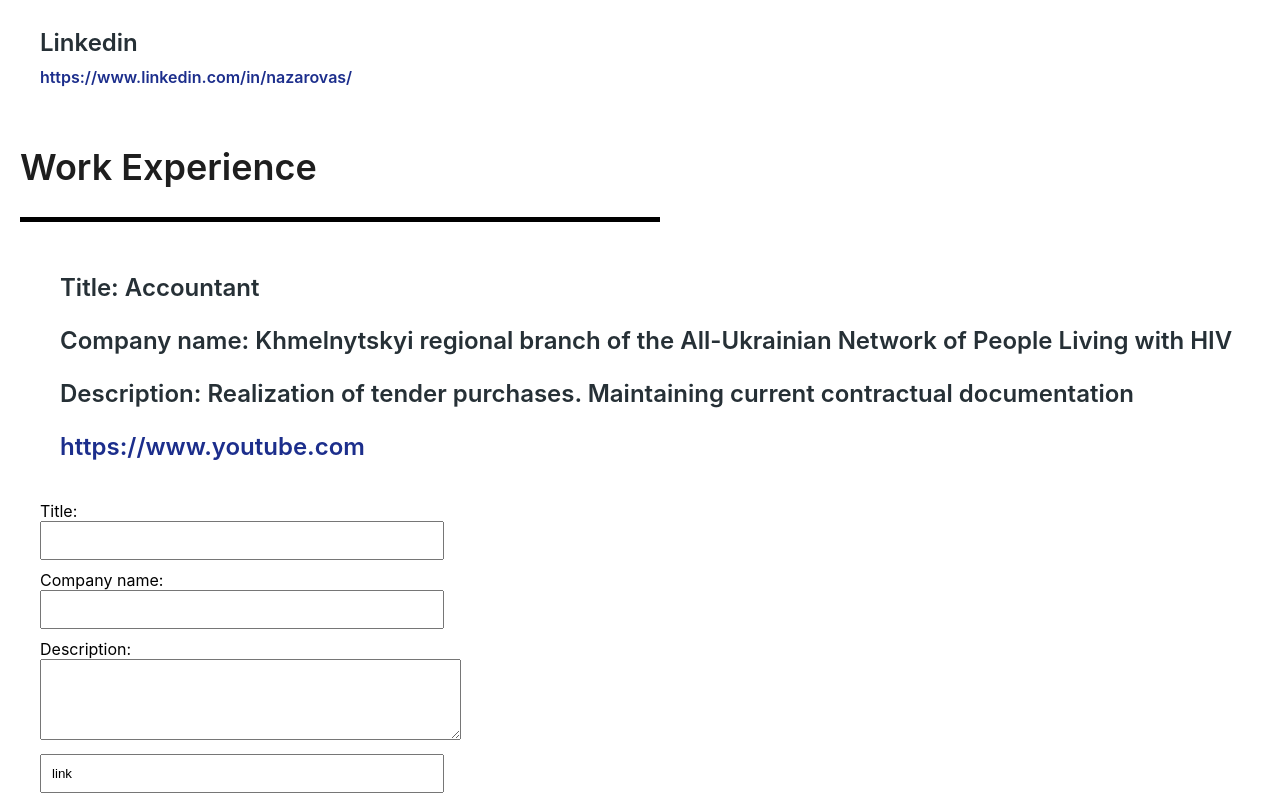
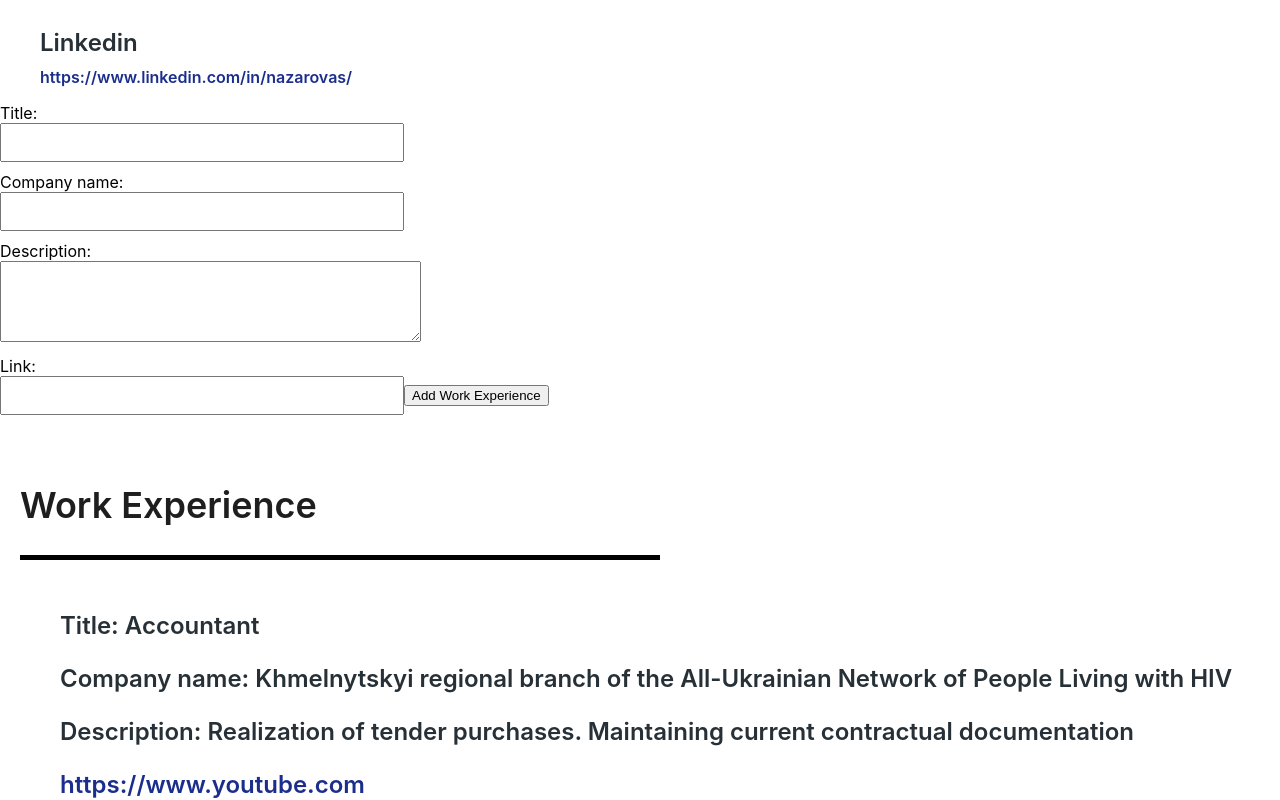
Before and after one commit to Sveta2808/React_HW-36, a React (Create React App) app in the folder my-react/: page / in a window 1280 px wide. Shown: the part 720-1520 px from the top of the page. Built offline with nearby package versions, Linux system fonts and the light colour scheme.

Commit message:
handleAdd added

```diff
--- a/my-react/src/App.js
+++ b/my-react/src/App.js
@@ -1,30 +1,42 @@
 
 import './App.css';
+import { useState } from 'react';
 import { Experience } from './components/Experience';
 import { ContInfo } from './components/ContInfo';
 import { My_Photo } from './components/Photo';
 import MyImg from './images/photo.jpg';
 import { Counter } from './components/Counter';
-import {Form} from './components/Form';
+import { Form } from './components/Form';
 
 const initialExperience = [
   {
     id: 1,
     title: 'Accountant',
     name: 'Khmelnytskyi regional branch of the All-Ukrainian Network of People Living with HIV',
-    description:'Realization of tender purchases. Maintaining current contractual documentation',
+    description: 'Realization of tender purchases. Maintaining current contractual documentation',
     link: 'https://www.youtube.com'
   }
 ]
 
 function App() {
+  const [items, setItems] = useState(initialExperience);
+
+  function handleAdd(title) {
+    const newItem = { id: items.length + 1, title };
+    setItems([...initialExperience, newItem]);
+  }
+
+
+
   return (
     <div className="App">
 
       <My_Photo img={MyImg} />
       <ContInfo />
-      <Experience items={initialExperience} />
-      <Form />
+      <Form onAdd={handleAdd} />
+
+      <Experience items={items} />
+
       <Counter />
     </div>
   );
--- a/my-react/src/components/ContInfo.js
+++ b/my-react/src/components/ContInfo.js
@@ -1,8 +1,8 @@
 export function ContInfo() {
     return (
       <div>
-       <h3 class="contact title-main">Contact</h3>
-            <ul class="contact-info">
+       <h3 className="contact title-main">Contact</h3>
+            <ul className="contact-info">
                 <li>Address</li>
                 <ul>
                     <li>Khmelnitskiy, Ukraine</li>
@@ -14,13 +14,13 @@ export function ContInfo() {
                 <li>E-mail</li>
                 <ul>
                     <li>
-                        <a class="contact-info-link" href="">nazarovas84@gmail.com</a>
+                        <a className="contact-info-link" href="">nazarovas84@gmail.com</a>
                     </li>
                 </ul>
                 <li>Linkedin</li>
                 <ul>
                     <li>
-                        <a class="contact-info-link" href="">https://www.linkedin.com/in/nazarovas/</a>
+                        <a className="contact-info-link" href="">https://www.linkedin.com/in/nazarovas/</a>
                     </li>
                 </ul>
             </ul>
--- a/my-react/src/components/Experience.js
+++ b/my-react/src/components/Experience.js
@@ -1,14 +1,14 @@
 export function Experience({ items }) {
     return (
         <div>
-            <h3 class="title-main">Work Experience</h3>
-            <div class="work-experience">
+            <h3 className="title-main">Work Experience</h3>
+            <div className="work-experience">
                 <ul className="contact-info">
                     {items.map(item => (
                         <li key={item.id}>Title: {item.title}
                             <p>Company name: {item.name} </p>
                             <p>Description: {item.description} </p>
-                            <a class="contact-info-link" href="">{item.link}</a>
+                            <a className="contact-info-link" href="">{item.link}</a>
                         </li>
                     ))}
                 </ul>
--- a/my-react/src/components/Form.js
+++ b/my-react/src/components/Form.js
@@ -1,23 +1,46 @@
-export function Form() {
+import { useState } from "react";
+
+export function Form({ onAdd }) {
+    const [value, setValue] = useState('');
+
+    function handleAdd() {
+        onAdd(value);
+        setValue ('');
+    }
+
+
     return (
         <div>
 
-            <form className="form">
-                Title:<br></br>
-                <input type="text" name="title" />
+
+                <label htmlFor="title">Title:</label>
                 <br></br>
-                Company name:<br></br>
-                <input type="text" name="name" />
+                <input
+                    type="text"
+                    id="title"
+                    value={value}
+                    onChange={e => setValue(e.target.value)} />
+                <br></br>
+                <label htmlFor="name">Company name:</label>
+                <br></br>
+                <input
+                    type="text"
+                    id="name" />
 
                 <br></br>
-                <label for="Description">Description:</label>
+                <label htmlFor="Description">Description:</label>
                 <br></br>
                 <textarea rows="5" cols="50" name="description"
                     id="Description">
                 </textarea>
                 <br></br>
-                <input type="text" value="link" />
-            </form>
+                <label htmlFor="link">Link:</label>
+                <br></br>
+                <input
+                    type="text"
+                    id="link" />
+                <button onClick={handleAdd}> Add Work Experience </button>
+
         </div>
     );
 }
```
